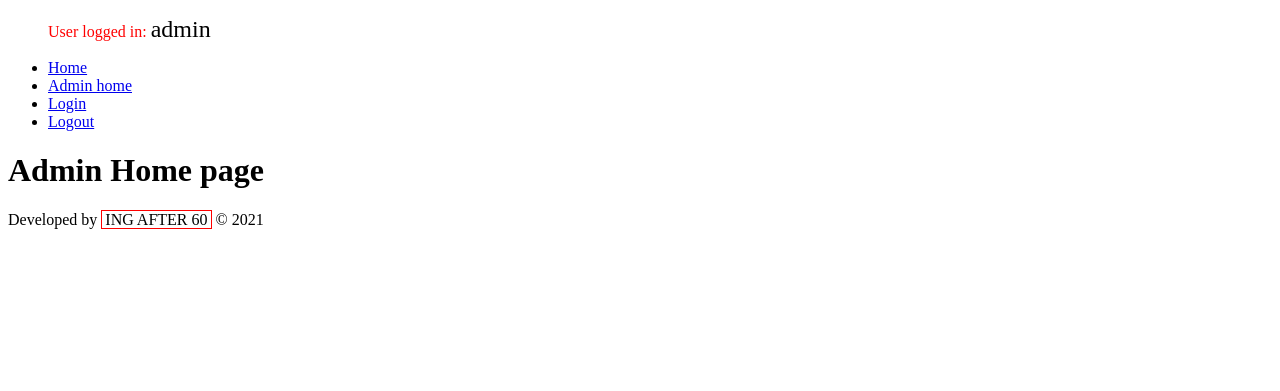
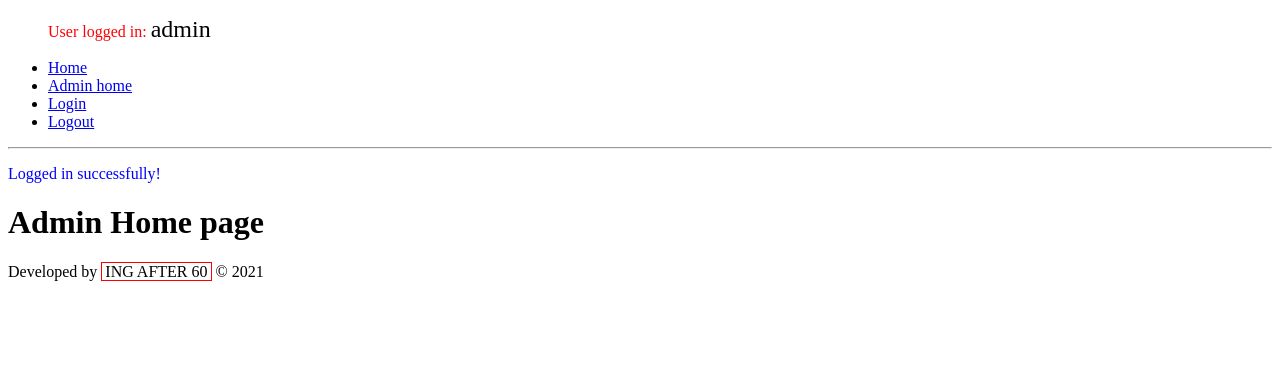
Before and after one commit to gurnitha/django-login-logout, a Django app: page /admin/home in a window 1280 px wide. Shown: the top 391 px of the page. Run offline with Django 3.2, Linux system fonts and the light colour scheme; a user stored in the database is signed in.

Commit message:
5.12.21 Messages - Login success

```diff
--- a/app/backend/views.py
+++ b/app/backend/views.py
@@ -51,6 +51,7 @@ from django.contrib.auth.decorators import login_required
 '''Only loggeg in user can access the admin dashboard'''
 @login_required(login_url='/admin/')
 def adminHome(request):
+	messages.success(request, 'Logged in successfully!')
 	return render(request, 'backend/home.html')
 
 def adminLogin(request):
--- a/templates/backend/home.html
+++ b/templates/backend/home.html
@@ -6,9 +6,27 @@
     Home Admin
 {% endblock head_title %}
 
+
 <!-- Block content -->
 {% block content %}
+	<hr>
 	<div class="container">
+		<div class="success-message">
+			<!--
+				User messages:  for Login Success -->
+			{% if messages %}
+			<div class="form-group">
+				{% for message in messages %}
+					{% if message.tags == 'success' %}
+						<div class="alert alert-success">
+							<p style="color:blue">{{message}}</p>
+						</div>
+					{% endif %}
+				{% endfor %}
+			</div>
+			{% endif %}
+			<!-- End User messages -->
+		</div>
 		<h1>Admin Home page</h1>
 	</div>
 {% endblock content %}
```
Also changed, not shown: READEME.md (+8 -0 lines), db.sqlite3.
